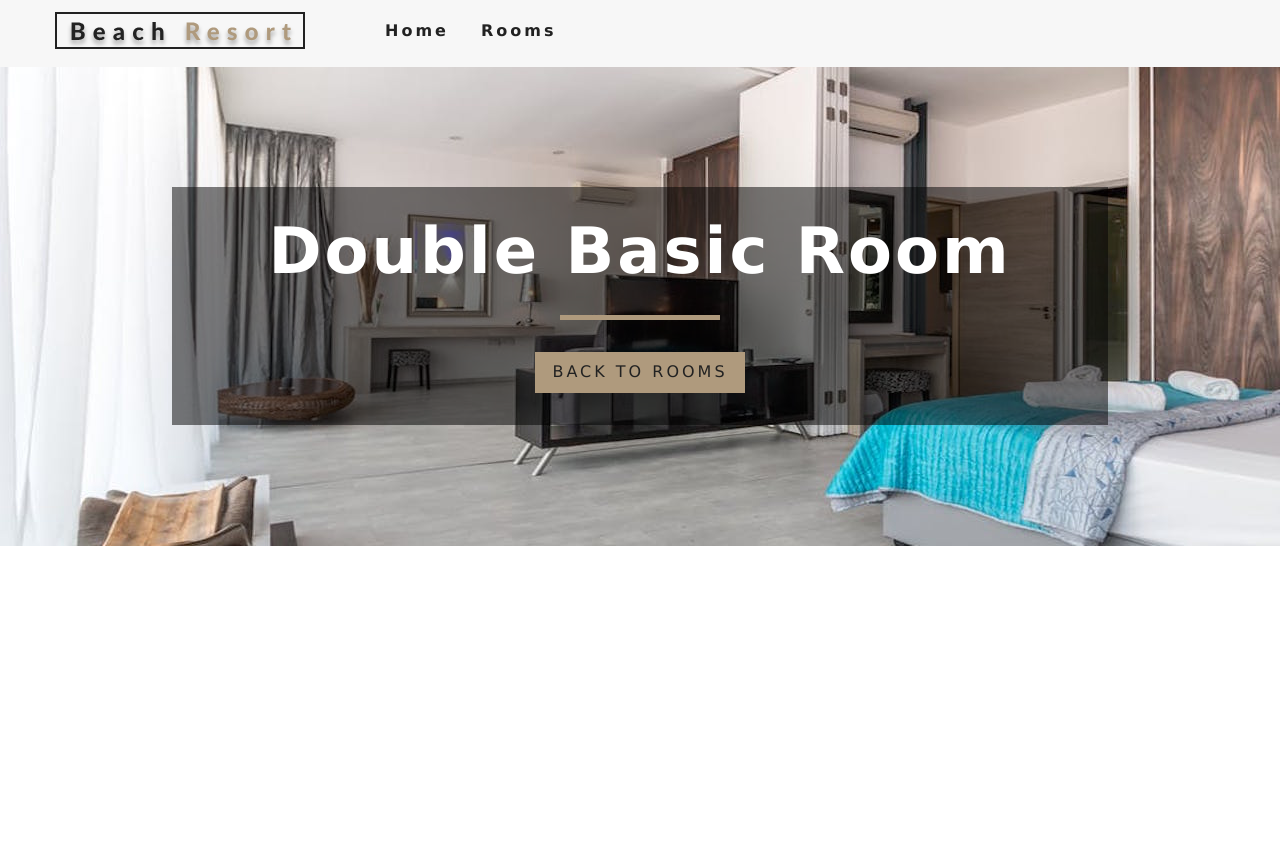
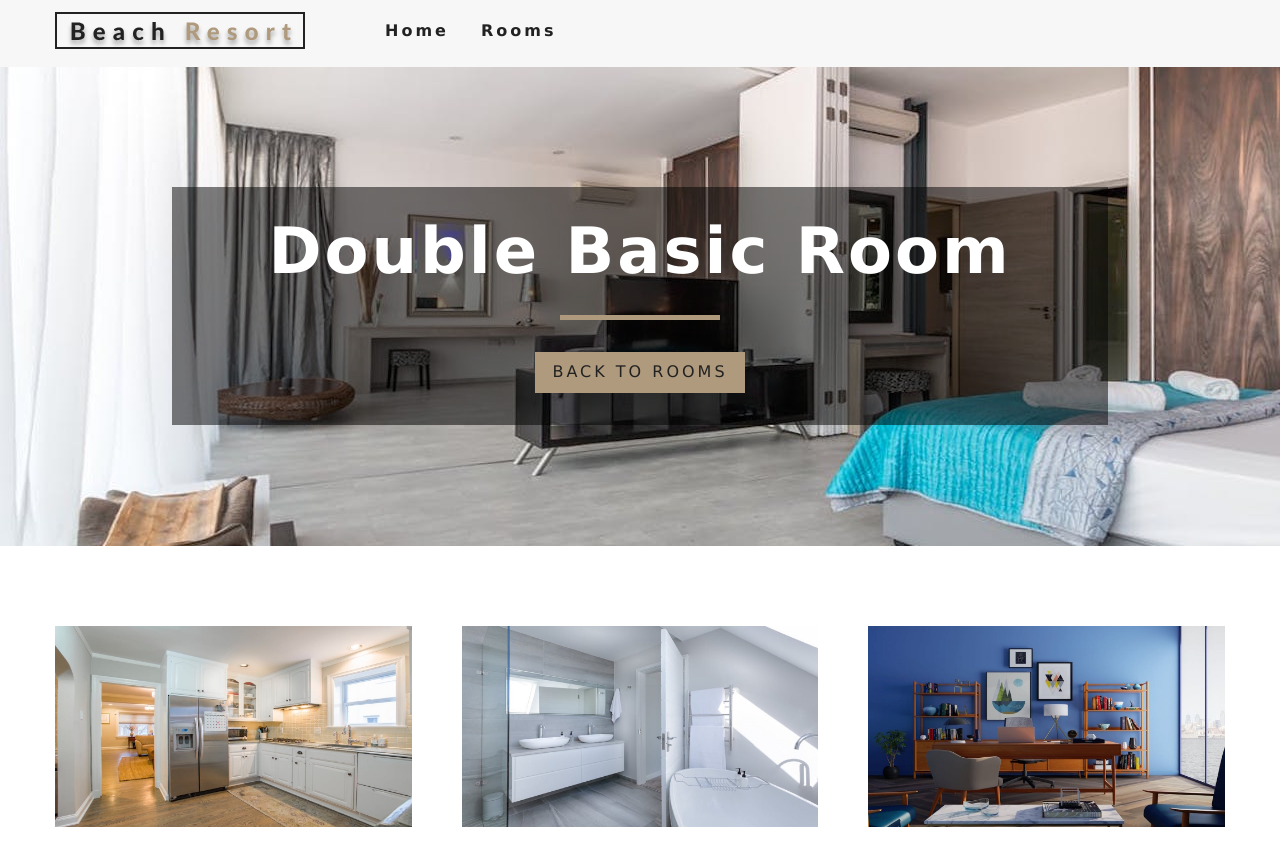
Before and after one commit to ozzie0428/resort_tonight, a React (Create React App) app: page /rooms/double-basic in a window 1280 px wide. Shown: the top 866 px of the page. Before the commit the page ends 800 px from the top, so only its background shows below. Built offline with nearby package versions, Linux system fonts and the light colour scheme.

Commit message:
give each room images

```diff
--- a/src/pages/SingleRoom.js
+++ b/src/pages/SingleRoom.js
@@ -4,12 +4,12 @@
 import Banner from "../components/Banner";
 import { Link } from "react-router-dom";
 import { RoomContext } from "../Context";
-import StyledHero from '../components/StyledHero'
+import StyledHero from "../components/StyledHero";
 
 export default class SingleRoom extends Component {
   constructor(props) {
     super(props);
-    console.log('SINGLE PROPS',this.props.match.params);
+    console.log("SINGLE PROPS", this.props.match.params);
     this.state = {
       slug: this.props.match.params.slug,
       defaultBcg
@@ -21,14 +21,13 @@
   // }
   render() {
     const { getRoom } = this.context;
-    console.log('CONTEXT', getRoom)
+    console.log("CONTEXT", getRoom);
     const room = getRoom(this.state.slug);
-    console.log('STATE', this.state)
+    console.log("STATE", this.state);
     console.log("singleroom", room);
     if (!room) {
       return (
         <div className="error">
-
           <h3>No such room could be found...</h3>
           <Link to="/rooms" className="btn-primary">
             Back to Rooms
@@ -36,7 +35,8 @@
         </div>
       );
     }
-    const {name,
+    const {
+      name,
       description,
       capacity,
       size,
@@ -45,15 +45,29 @@
       breakfast,
       pets,
       images
-    } = room
-    return <StyledHero img={images[0] || this.state.defaultBcg}>
+    } = room;
+    const [mainImg,...defaultImg] = images;
+    console.log("DEFAULT IMG", defaultImg)
+    return (
+      <>
+      <StyledHero img={mainImg || this.state.defaultBcg}>
         <Banner title={`${name} room`}>
-    <Link to='/rooms' className='btn-primary'>
+          <Link to="/rooms" className="btn-primary">
             Back to Rooms
           </Link>
         </Banner>
+      </StyledHero>
+      <section className="single-room">
+        <div className="single-room-images">
 
-    </StyledHero>
+       {defaultImg.map((item,index) =>{
+       return  <img key={index} src={item} alt={name}/>
+       })}
+        </div>
+        <div className="single-room-info"> </div>
 
+      </section>
+      </>
+    );
   }
 }
```
Lines whose indentation alone changed are shown as unchanged.
